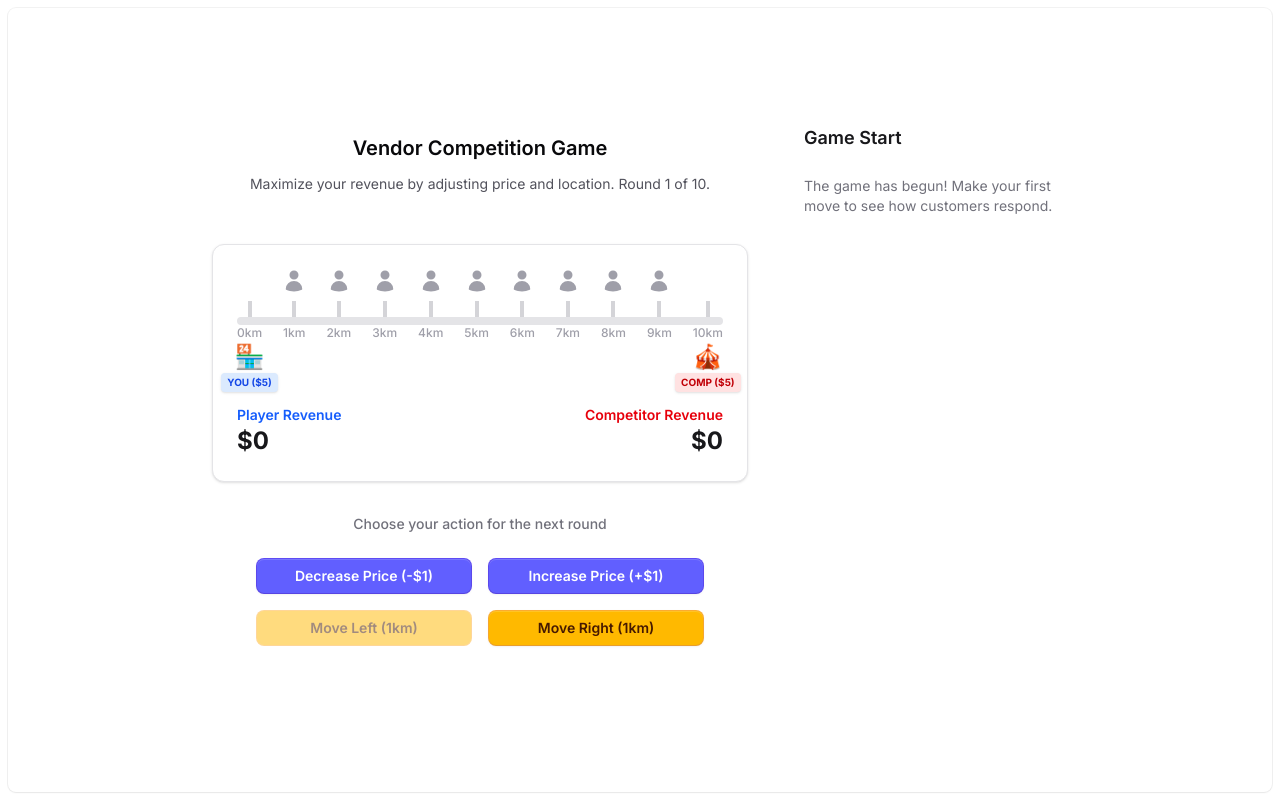
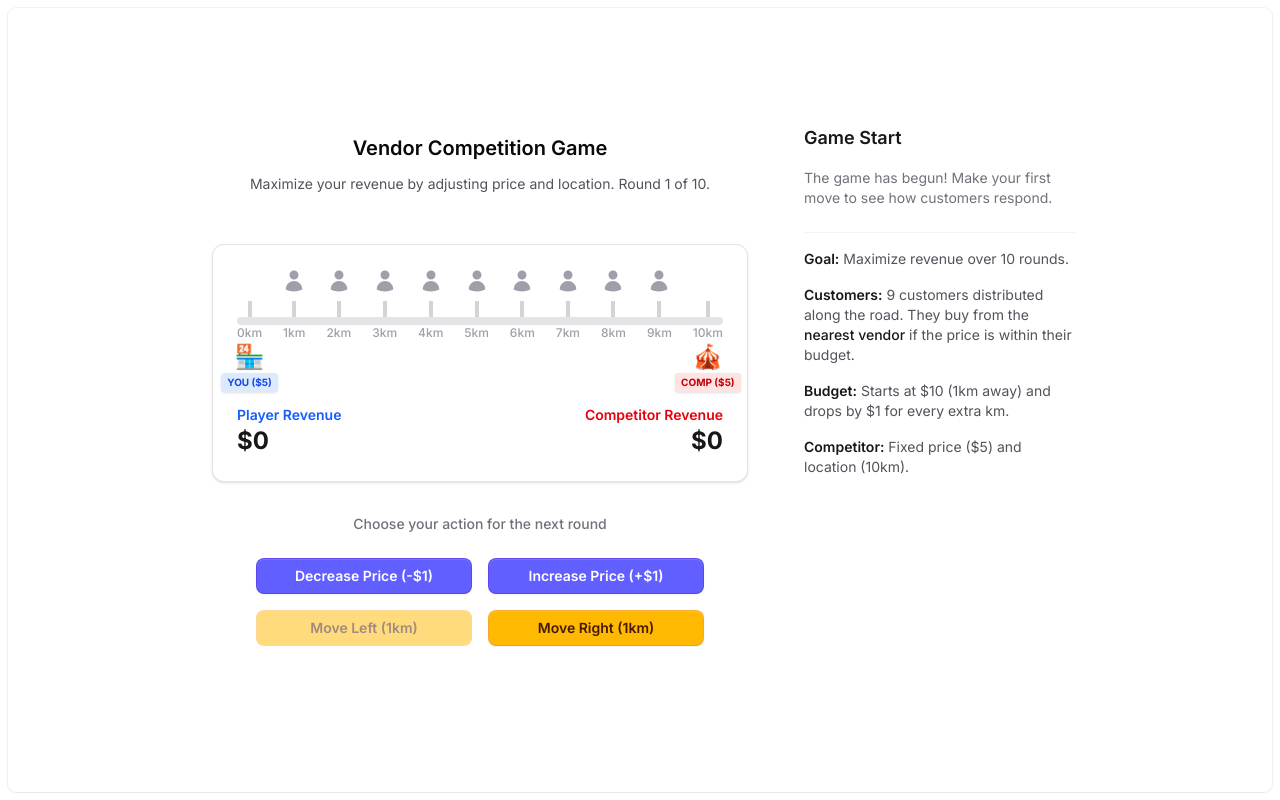
Before and after one commit to Zencron/competition-game, a Next.js app: page / in a window 1280 px wide. Built offline with nearby package versions, Linux system fonts and the light colour scheme.

Commit message:
feat: rules

```diff
--- a/src/components/round-summary.tsx
+++ b/src/components/round-summary.tsx
@@ -17,10 +17,31 @@ export function RoundSummary({ gameState }: RoundSummaryProps) {
   if (isStart) {
     return (
       <div className="p-6">
-        <h3 className="mb-6 text-lg font-semibold text-zinc-900">Game Start</h3>
-        <p className="text-sm text-zinc-500">
+        <h3 className="mb-4 text-lg font-semibold text-zinc-900">Game Start</h3>
+        <p className="mb-6 text-sm text-zinc-500">
           The game has begun! Make your first move to see how customers respond.
         </p>
+
+        <div className="space-y-4 border-t border-zinc-100 pt-4 text-sm text-zinc-600">
+          <div>
+            <span className="font-semibold text-zinc-900">Goal:</span> Maximize
+            revenue over 10 rounds.
+          </div>
+          <div>
+            <span className="font-semibold text-zinc-900">Customers:</span> 9
+            customers distributed along the road. They buy from the{" "}
+            <span className="font-medium text-zinc-900">nearest vendor</span> if
+            the price is within their budget.
+          </div>
+          <div>
+            <span className="font-semibold text-zinc-900">Budget:</span> Starts
+            at $10 (1km away) and drops by $1 for every extra km.
+          </div>
+          <div>
+            <span className="font-semibold text-zinc-900">Competitor:</span>{" "}
+            Fixed price ($5) and location (10km).
+          </div>
+        </div>
       </div>
     );
   }
```
